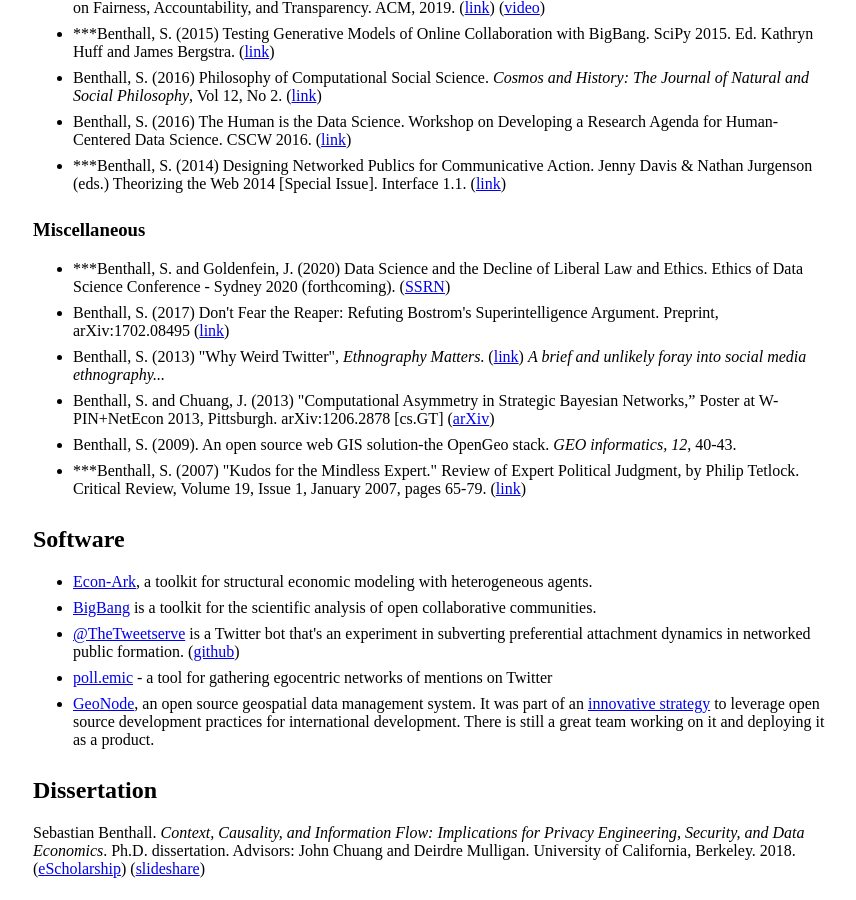
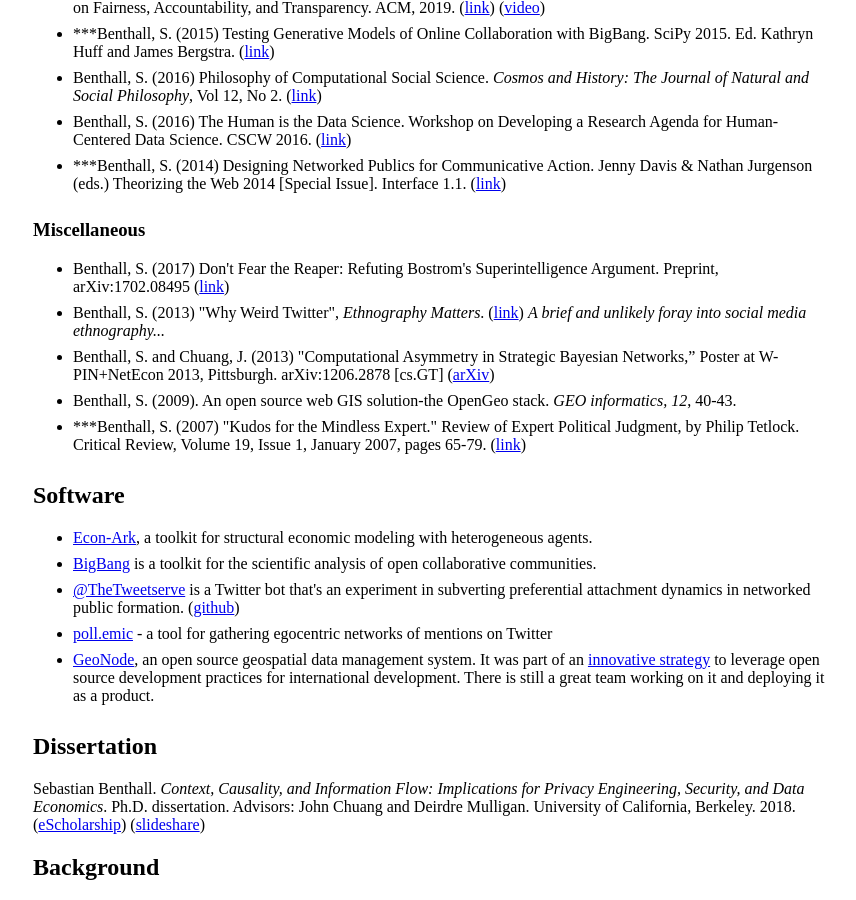
Before and after one commit to sbenthall/personal_website, a Jekyll site: the page built from index.md, in a window 1280 px wide and 900 px high, scrolled down 1476 px. Shown: the whole window, without its empty margins (207-1063 px from the left). Built offline with Jekyll 4.4.1, drawn with Linux system fonts in a browser that asks for light colours.

Commit message:
remove liberalism paper; EDS was canceled!

```diff
--- a/index.md
+++ b/index.md
@@ -57,7 +57,6 @@
 
 <h3>Miscellaneous</h3>
 <ul>
-  <li>***Benthall, S. and Goldenfein, J. (2020) Data Science and the Decline of Liberal Law and Ethics. Ethics of Data Science Conference - Sydney 2020 (forthcoming). (<a href="https://papers.ssrn.com/sol3/papers.cfm?abstract_id=3632577">SSRN</a>)</li>
   <li>Benthall, S. (2017) Don't Fear the Reaper: Refuting Bostrom's Superintelligence Argument. Preprint, arXiv:1702.08495 (<a href="https://arxiv.org/abs/1702.08495">link</a>)</li>
 
   <li>
```
